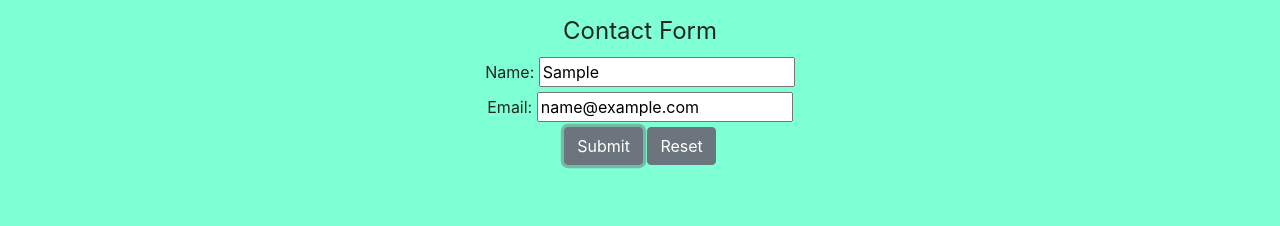
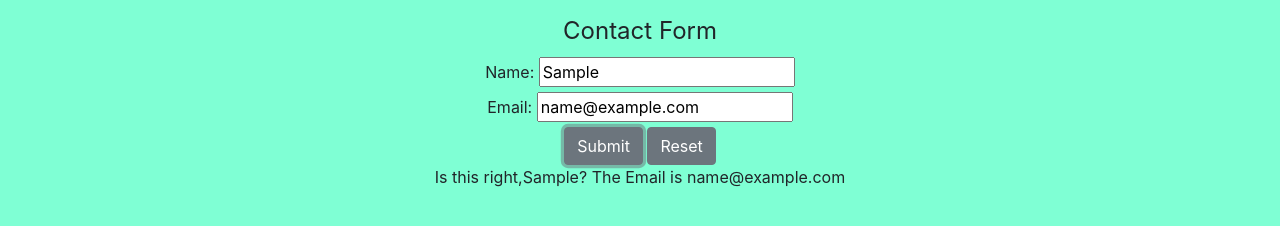
Before and after one commit to RamenPenguinArnold/WhoisArnold.github.io, a plain HTML site: page html/contact.html in a window 1280 px wide. Both pictures are taken after typing "Sample", "name@example.com" into the empty fields and a click on the input "Submit". Shown: the part 456-682 px from the top of the page. Drawn offline with nearby package versions, Linux system fonts and the light colour scheme.

Commit message:
Small js change with local storage

```diff
--- a/JS/Site.js
+++ b/JS/Site.js
@@ -4,5 +4,11 @@ form.addEventListener("submit", (event) => {
 
   console.log("Name:", form.elements[1].value);
   console.log("Email:", form.elements[2].value);
+  var inputName = form.elements[1].value;
+  var inputEmail = form.elements[2].value;
+  localStorage.setItem("Name",inputName);
+  localStorage.setItem("Email",inputEmail);
+  const check = document.getElementById("checker");
+  check.textContent = "Is this right," +  localStorage.getItem("Name")+"?" +"\n"+ "The Email is " +localStorage.getItem("Email");
   event.preventDefault();
 });
--- a/Style/contact.css
+++ b/Style/contact.css
@@ -7,3 +7,7 @@
     text-align: center;
     font-size: large;
   }
+p[id = "checker"]
+{
+    text-align: center;
+}
--- a/html/contact.html
+++ b/html/contact.html
@@ -59,6 +59,7 @@
           <input class="btn btn-secondary" type="reset" value="Reset" />
         </fieldset>
       </form>
+      <p id="checker"></p>
     </main>
   </body>
 </html>
```
